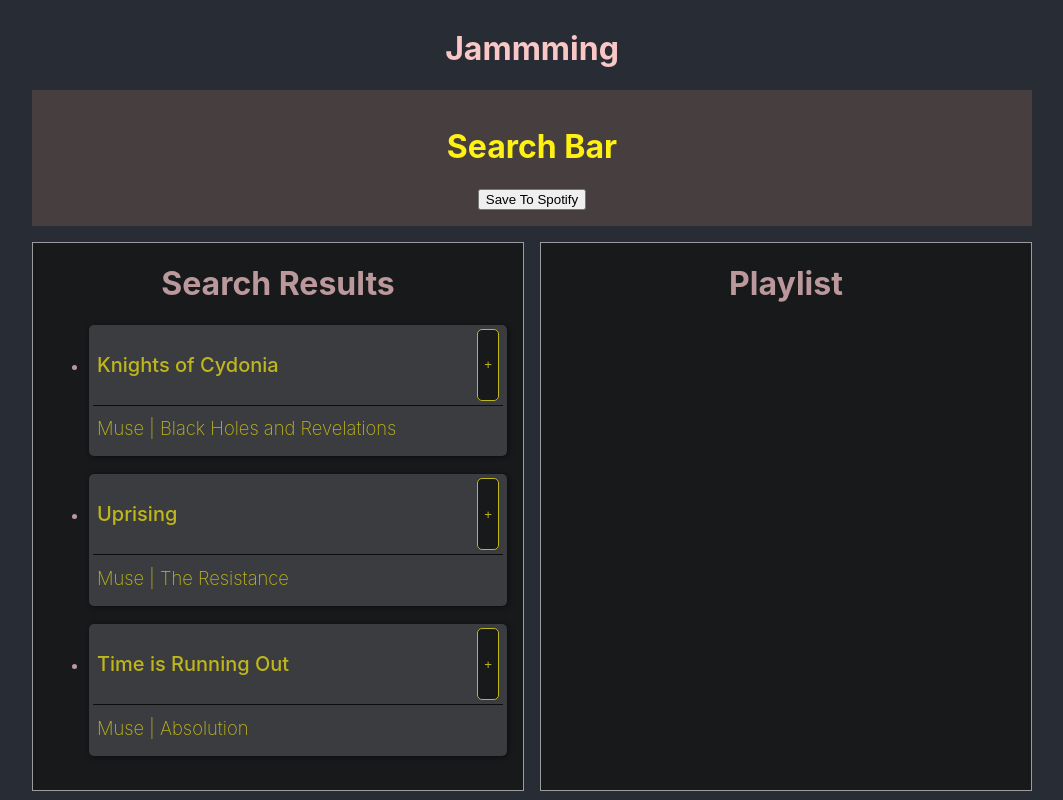
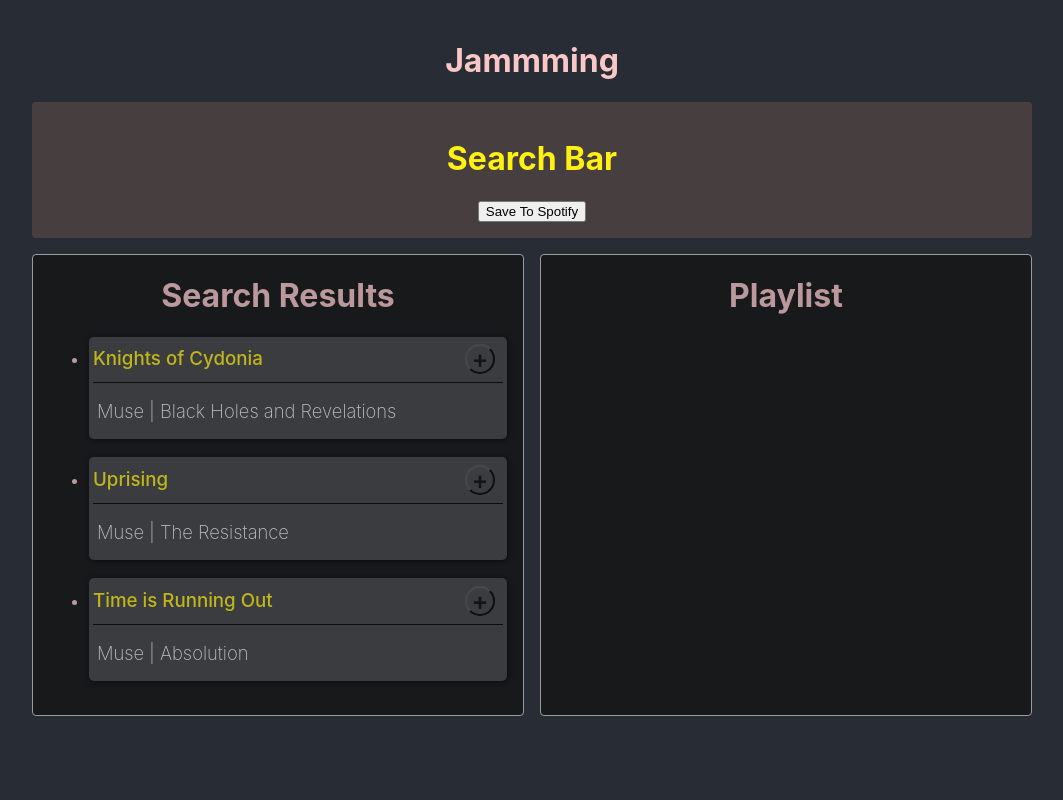
Before and after one commit to fjorwb/jammmingR, a React (Create React App) app: page / in a window 1280 px wide. Shown: the whole page, without its empty margins (116-1179 px from the left). Built offline with nearby package versions, Linux system fonts and the light colour scheme.

Commit message:
setup SearchResults & Playlist 2

```diff
--- a/src/components/playlist.module.css
+++ b/src/components/playlist.module.css
@@ -6,4 +6,5 @@
     padding-bottom: 1rem;
     background: #111;
     opacity: .7;
+    border-radius: 4px;
 }
--- a/src/components/searchBar.module.css
+++ b/src/components/searchBar.module.css
@@ -2,4 +2,5 @@
     background: rgb(71, 63, 63);
     color: #fff111;
     padding: 1rem 0;
+    border-radius: 4px;
 }
--- a/src/components/searchResults.module.css
+++ b/src/components/searchResults.module.css
@@ -6,4 +6,5 @@
     padding-bottom: 1rem;
     background: #111;
     opacity: .7;
+    border-radius: 4px;
 }
--- a/src/components/track.js
+++ b/src/components/track.js
@@ -7,7 +7,7 @@ export default function track ({ track }) {
     <div className={styles.container}>
       <div className={styles.subcontainer}>
         <h3 className={styles.trackname}>{track.name}</h3>
-        <button className={styles.btn}>+</button>
+        <button type='button' className={styles.btn}>+</button>
       </div>
 
       {/* <p>{track.id}</p> */}
--- a/src/components/track.module.css
+++ b/src/components/track.module.css
@@ -13,14 +13,16 @@
     display: flex;
     flex-direction: row;
     justify-content: space-between;
-    line-height: 2rem;
+    align-items: center;
+    /* line-height: 2rem; */
     border-bottom: 1px solid #000;
-    padding: .25rem;
+    /* padding: .25rem; */
+    margin-bottom: 1.5rem;
 }
 
 .trackname {
     /* background: #111; */
-    font-size: 1.25rem;
+    /* font-size: 1.25rem; */
     font-weight: 500;
 }
 
@@ -28,15 +30,20 @@
     padding: 0 0.25rem;
     padding-bottom: 1.5rem;
     font-size: 1.15rem;
+    color: white;
 }
 
 .btn {
-    background: #111;
-    color: #fff111;
-    border: 1px solid #fff111;
-    border-radius: 5px;
-    /* padding: .25rem .5rem; */
-    /* margin: .25rem; */
+    color: rgb(10, 10, 10);
+    background: #444;
     cursor: pointer;
-    transition: all .2s ease-in-out;
+    /* transition: all .2s ease-in-out; */
+    /* padding: 0 1rem; */
+    font-size: 1.5rem;
+    margin: 0;
+    width: 30px;
+    height: 30px;
+    border-radius: 50%;
+    margin-right: .5rem;
+    font-weight: 700;
 }
```
